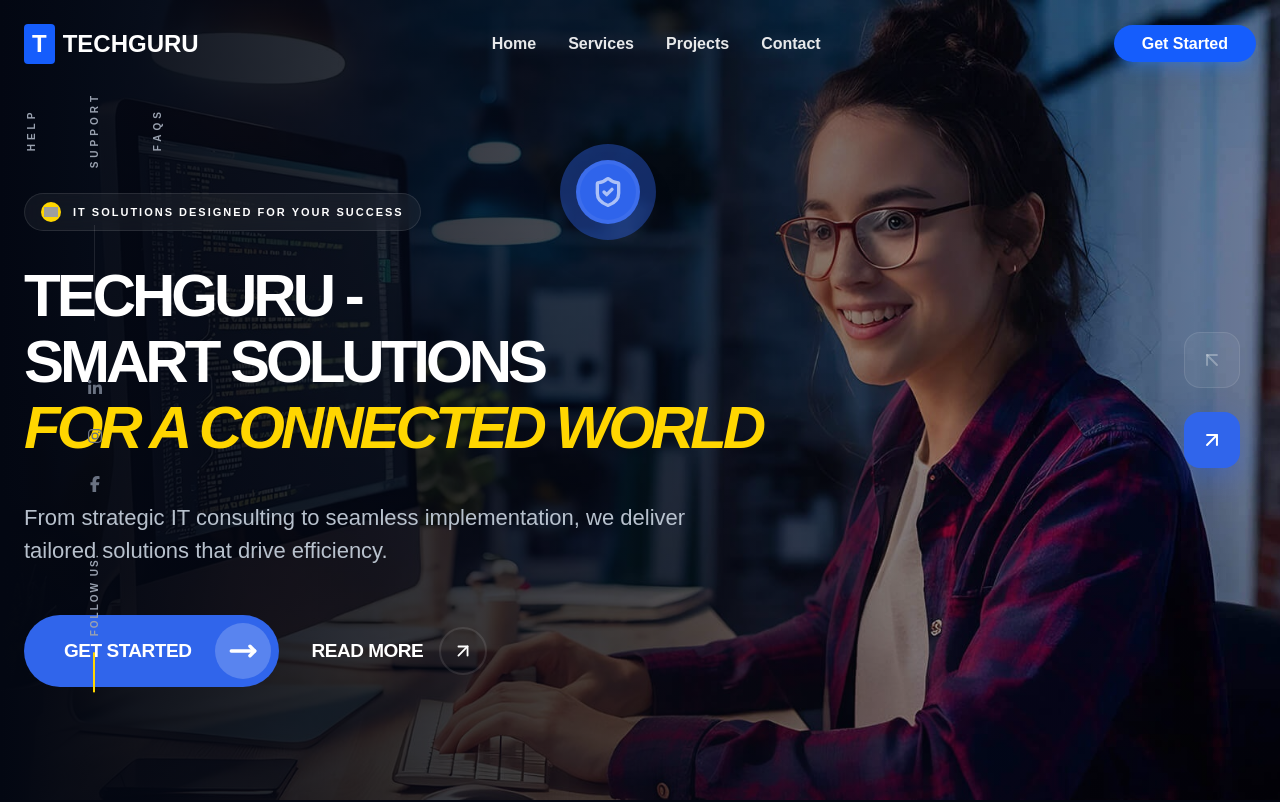
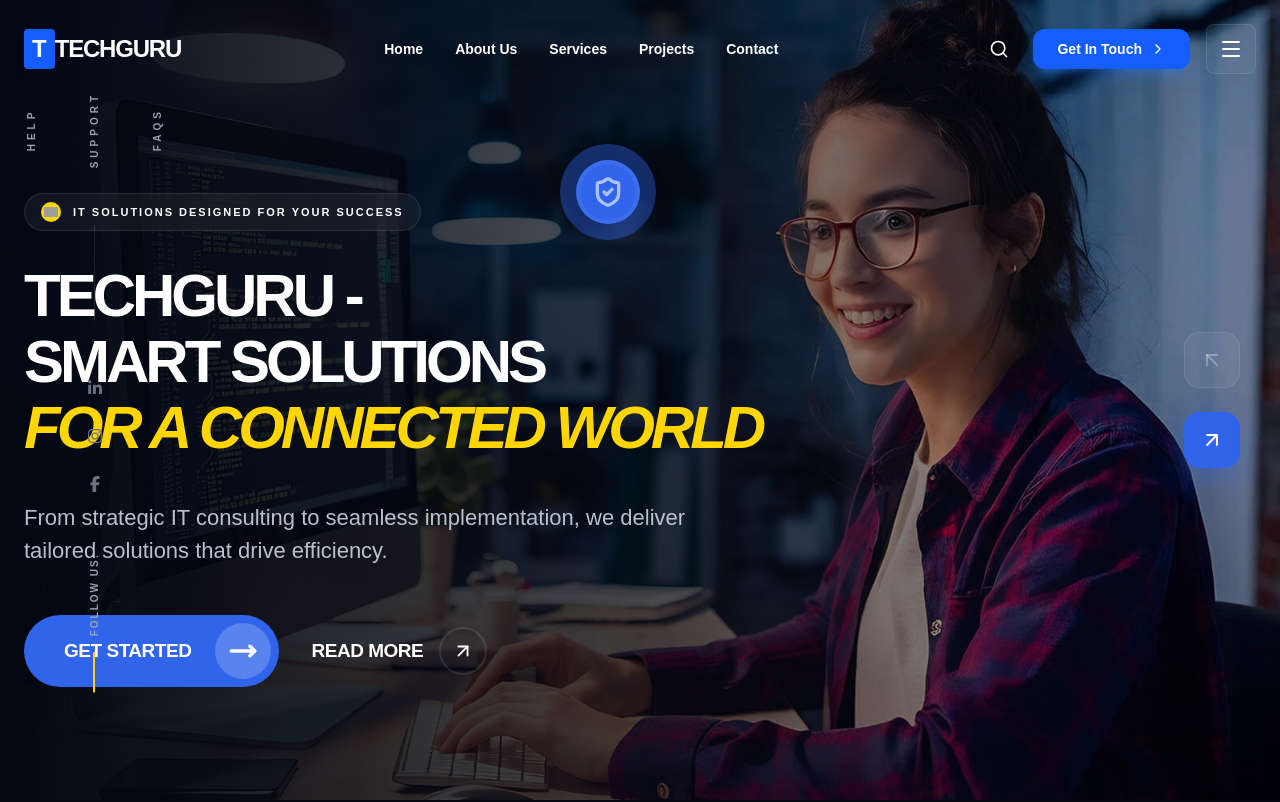
Before and after one commit to Rahul-4u/Agancy, a Next.js app: page / in a window 1280 px wide. Shown: the top 802 px of the page. Built offline with nearby package versions, Linux system fonts and the light colour scheme; grey boxes are pictures that could not be loaded.

Commit message:
header resign and about page added

```diff
--- /dev/null
+++ b/components/about/AboutHero.tsx
@@ -0,0 +1,92 @@
+"use client";
+import { useEffect, useRef } from 'react';
+import Link from 'next/link';
+import { Home, ChevronRight, Search, Menu } from 'lucide-react';
+import gsap from 'gsap';
+
+export default function AboutHero() {
+  const bgRef = useRef(null);
+  const contentRef = useRef(null);
+
+  useEffect(() => {
+    const ctx = gsap.context(() => {
+      // ব্যাকগ্রাউন্ড ইমেজ জুম-ইন অ্যানিমেশন
+      gsap.fromTo(bgRef.current,
+        { scale: 1.2, opacity: 0 },
+        { scale: 1, opacity: 1, duration: 2, ease: "power2.out" }
+      );
+
+      // টেক্সটগুলো নিচ থেকে ভেসে উঠবে
+      gsap.from(".about-animate", {
+        y: 40,
+        opacity: 0,
+        duration: 1,
+        stagger: 0.2,
+        delay: 0.5,
+        ease: "power3.out"
+      });
+    });
+    return () => ctx.revert();
+  }, []);
+
+  return (
+    <div className="relative h-[450px] md:h-[550px] w-full overflow-hidden flex items-center justify-center text-white">
+
+      {/* Background Image with Overlay */}
+      <div
+        ref={bgRef}
+        className="absolute inset-0 z-0 bg-cover bg-center bg-no-repeat"
+        style={{ backgroundImage: "url('https://images.unsplash.com/photo-1522071820081-009f0129c71c?q=80&w=2070')" }}
+      >
+        <div className="absolute inset-0 bg-[#0B1120]/70 backdrop-blur-[2px]"></div>
+      </div>
+
+      {/* Navbar (Header inside Hero for this design) */}
+      <nav className="absolute top-0 left-0 w-full z-20 px-6 py-6 md:px-20 flex justify-between items-center border-b border-white/10">
+        <div className="flex items-center gap-2">
+          <div className="bg-blue-600 p-2 rounded-lg">
+             <span className="font-bold text-xl italic">T</span>
+          </div>
+          <span className="text-2xl font-black tracking-tighter">TechGuru</span>
+        </div>
+
+        <div className="hidden lg:flex items-center gap-8 text-sm font-medium">
+          {['Home', 'About', 'Pages', 'Services', 'Shop', 'Blog', 'Contact'].map((item) => (
+            <Link key={item} href="#" className={`hover:text-blue-400 transition-colors ${item === 'About' ? 'text-yellow-500' : ''}`}>
+              {item}
+            </Link>
+          ))}
+        </div>
+
+        <div className="flex items-center gap-4">
+          <button className="p-2 hover:bg-white/10 rounded-full transition-all">
+            <Search size={20} />
+          </button>
+          <button className="bg-blue-500 hover:bg-blue-600 px-6 py-2.5 rounded-xl font-bold text-sm hidden md:flex items-center gap-2 transition-all">
+            Get In Touch <ChevronRight size={16} />
+          </button>
+          <button className="p-2 bg-white/5 rounded-lg lg:hidden">
+            <Menu size={24} />
+          </button>
+        </div>
+      </nav>
+
+      {/* Hero Content */}
+      <div ref={contentRef} className="relative z-10 text-center space-y-6 px-4">
+        <h1 className="about-animate text-5xl md:text-7xl font-black tracking-tight">
+          About Us
+        </h1>
+
+        {/* Breadcrumbs */}
+        <div className="about-animate flex items-center justify-center gap-3 bg-white/5 backdrop-blur-md border border-white/10 px-6 py-3 rounded-2xl w-fit mx-auto">
+          <Link href="/" className="flex items-center gap-2 text-sm hover:text-blue-400 transition-colors">
+            <Home size={16} className="text-blue-400" /> Home
+          </Link>
+          <ChevronRight size={14} className="text-gray-500" />
+          <span className="text-sm font-bold text-gray-200">About Us</span>
+        </div>
+      </div>
+
+    </div>
+  );
+}
--- a/components/shared/Navbar.tsx
+++ b/components/shared/Navbar.tsx
@@ -1,55 +1,152 @@
 "use client";
 import Link from "next/link";
-import { useState, useEffect } from "react";
-import { Menu, X } from "lucide-react"; // npm install lucide-react
+import { useState, useEffect, useRef } from "react";
+import { Menu, X, ChevronRight, Search, MapPin, Phone, Mail } from "lucide-react";
+import gsap from "gsap";
+
+// পরে API থেকে এই ডাটা আনতে পারবেন
+const NAV_LINKS = [
+  { name: 'Home', href: '/' },
+  { name: 'About Us', href: '/about' },
+  { name: 'Services', href: '#services' },
+  { name: 'Projects', href: '#projects' },
+  { name: 'Contact', href: '#contact' },
+];
 
 export default function Navbar({ session }: { session: any }) {
   const [isScrolled, setIsScrolled] = useState(false);
-  const [mobileMenu, setMobileMenu] = useState(false);
+  const [sidebarOpen, setSidebarOpen] = useState(false);
 
+  const sidebarRef = useRef(null);
+  const overlayRef = useRef(null);
+  const linksRef = useRef([]);
+
+  // ১. স্ক্রল হ্যান্ডলার
   useEffect(() => {
     const handleScroll = () => setIsScrolled(window.scrollY > 50);
     window.addEventListener("scroll", handleScroll);
     return () => window.removeEventListener("scroll", handleScroll);
   }, []);
 
+  // ২. GSAP স্লাইড-ইন অ্যানিমেশন (সবচেয়ে জরুরি)
+  useEffect(() => {
+    if (sidebarOpen) {
+      // স্লাইডবার ওপেন করা
+      gsap.to(overlayRef.current, { opacity: 1, pointerEvents: "auto", duration: 0.3 });
+      gsap.to(sidebarRef.current, { x: 0, duration: 0.5, ease: "power3.out" });
+
+      // লিংকগুলো একে একে আসবে
+      gsap.from(linksRef.current, {
+        x: 50,
+        opacity: 0,
+        duration: 0.4,
+        stagger: 0.1,
+        delay: 0.2,
+        ease: "back.out(1.7)"
+      });
+    } else {
+      // স্লাইডবার ক্লোজ করা
+      gsap.to(sidebarRef.current, { x: "100%", duration: 0.4, ease: "power3.in" });
+      gsap.to(overlayRef.current, { opacity: 0, pointerEvents: "none", duration: 0.3 });
+    }
+  }, [sidebarOpen]);
+
   return (
+    <>
       <nav className={`fixed w-full z-[100] transition-all duration-500 ${
-      isScrolled ? "bg-white shadow-lg py-3" : "bg-transparent py-6"
+        isScrolled ? "bg-[#0B1120] border-b border-white/10 py-3 shadow-2xl" : "bg-transparent py-6"
       }`}>
-      <div className="container mx-auto px-6 flex justify-between items-center">
+        <div className="container mx-auto px-6 flex justify-between items-center relative z-10">
           {/* Logo */}
-        <Link href="/" className="text-2xl font-extrabold flex items-center gap-2">
-          <span className="bg-blue-600 text-white px-2 py-1 rounded">T</span>
-          <span className={`${isScrolled ? "text-gray-900" : "text-white"}`}>TECHGURU</span>
+          <Link href="/" className="text-2xl font-extrabold flex items-center gap- group">
+            <div className="bg-blue-600 text-white px-2 py-1 rounded group-hover:rotate-12 transition-transform shadow-lg">T</div>
+            <span className="text-white tracking-tighter">TECHGURU</span>
           </Link>
 
           {/* Desktop Menu */}
-        <div className={`hidden md:flex gap-8 font-semibold ${isScrolled ? "text-gray-700" : "text-white/90"}`}>
-          <Link href="/" className="hover:text-blue-500 transition">Home</Link>
-          <Link href="#services" className="hover:text-blue-500 transition">Services</Link>
-          <Link href="#projects" className="hover:text-blue-500 transition">Projects</Link>
-          <Link href="#contact" className="hover:text-blue-500 transition">Contact</Link>
+          <div className="hidden lg:flex gap-8 font-semibold text-white items-center">
+            {NAV_LINKS.map(link => (
+              <Link key={link.name} href={link.href} className="hover:text-blue-400 transition-colors text-sm">
+                {link.name}
+              </Link>
+            ))}
           </div>
 
-        {/* Action Button */}
+          {/* Action Icons & Button */}
+          <div className="flex items-center gap-4 relative z-10">
+            <button className="text-white hover:text-blue-400 transition p-2 hidden md:block">
+              <Search size={20} />
+            </button>
             <div className="hidden md:block">
-          {session ? (
-            <Link href="/dashboard" className="bg-blue-600 hover:bg-blue-700 text-white px-7 py-2.5 rounded-full font-bold transition-all shadow-lg shadow-blue-500/30">
-              Dashboard
+              <Link href="/contact" className="bg-blue-600 hover:bg-blue-700 text-white px-6 py-2.5 rounded-xl font-bold text-sm flex items-center gap-2 transition-all shadow-lg shadow-blue-500/30">
+                Get In Touch <ChevronRight size={16} />
               </Link>
-          ) : (
-            <Link href="/login" className="bg-blue-600 hover:bg-blue-700 text-white px-7 py-2.5 rounded-full font-bold transition-all shadow-lg shadow-blue-500/30">
-              Get Started
-            </Link>
-          )}
             </div>
 
-        {/* Mobile Toggle */}
-        <button className="md:hidden text-blue-600" onClick={() => setMobileMenu(!mobileMenu)}>
-          {mobileMenu ? <X size={30} /> : <Menu size={30} />}
+            {/* মোবাইল ও ডেক্সটপ দুইখানেই স্লাইডবার আইকন */}
+            <button className="text-white bg-white/5 border border-white/10 p-3 rounded-lg hover:bg-white/10 transition-colors" onClick={() => setSidebarOpen(true)}>
+              <Menu size={24} />
             </button>
           </div>
+        </div>
       </nav>
+
+      {/* --- সেই ডায়নামিক স্লাইড-ইন স্লাইডবার --- */}
+
+      {/* ১. ওভারলে (ক্লিক করলে ক্লোজ হবে) */}
+      <div ref={overlayRef} className="fixed inset-0 bg-black/60 z-[110] opacity-0 pointer-events-none transition-opacity" onClick={() => setSidebarOpen(false)}></div>
+
+      {/* ২. মেইন স্লাইডবার প্যানেল */}
+      <div ref={sidebarRef} className="fixed top-0 right-0 h-screen w-full max-w-sm bg-[#111827] z-[120] translate-x-full border-l border-white/5 shadow-2xl flex flex-col p-10 overflow-y-auto">
+
+        {/* ক্লোজ বাটন ও লোগো */}
+        <div className="flex justify-between items-center mb-16">
+          <Link href="/" className="text-2xl font-black text-white tracking-tighter flex items-center gap-2" onClick={() => setSidebarOpen(false)}>
+            <div className="bg-blue-600 text-white px-2 py-1 rounded">T</div> TechGuru
+          </Link>
+          <button className="text-gray-400 hover:text-white p-2 bg-white/5 rounded-full" onClick={() => setSidebarOpen(false)}>
+            <X size={24} />
+          </button>
+        </div>
+
+        {/* ডায়নামিক লিংকগুলো (একে একে আসবে) */}
+        <div className="flex-1 space-y-4 mb-20">
+          <h4 className="text-xs uppercase font-black text-gray-600 tracking-widest mb-6">Menu</h4>
+          {NAV_LINKS.map((link, i) => (
+            <Link
+              key={link.name}
+              href={link.href}
+              ref={el => linksRef.current[i] = el}
+              className="text-white hover:text-blue-400 transition-colors text-2xl font-bold flex items-center justify-between group"
+              onClick={() => setSidebarOpen(false)}
+            >
+              {link.name}
+              <ChevronRight size={20} className="text-gray-700 group-hover:text-blue-400 opacity-0 group-hover:opacity-100 transition-all translate-x-[-10px] group-hover:translate-x-0" />
+            </Link>
+          ))}
+        </div>
+
+        {/* কন্টাক্ট ইনফো (স্লাইডবারকে আরও প্রফেশনাল করে) */}
+        <div className="border-t border-white/5 pt-10 space-y-6 text-gray-400">
+           <h4 className="text-xs uppercase font-black text-gray-600 tracking-widest">Contact Info</h4>
+           <div className="flex items-start gap-3">
+             <MapPin size={22} className="text-blue-500 mt-1" />
+             <p className="text-sm">1629 N. Dixie Avenue, Suite 10, <br /> Orlando, FL 32803</p>
+           </div>
+           <div className="flex items-center gap-3 hover:text-white transition">
+             <Mail size={18} className="text-blue-500" />
+             <a href="mailto:info@techguru.agency" className="text-sm">info@techguru.agency</a>
+           </div>
+           <div className="flex items-center gap-3 hover:text-white transition">
+             <Phone size={18} className="text-blue-500" />
+             <a href="tel:+1-800-555-1212" className="text-sm">+1-800-555-1212</a>
+           </div>
+        </div>
+
+        <button className="mt-16 w-full bg-blue-600 hover:bg-blue-700 text-white py-4 rounded-2xl font-bold text-sm flex items-center justify-center gap-2 shadow-lg shadow-blue-500/20 active:scale-95 transition-all">
+          Schedule A Meeting <ChevronRight size={18} />
+        </button>
+      </div>
+    </>
   );
 }
```
Also changed, not shown: app/about/page.tsx (added, +10 -0 lines). Lines whose indentation alone changed are shown as unchanged.
